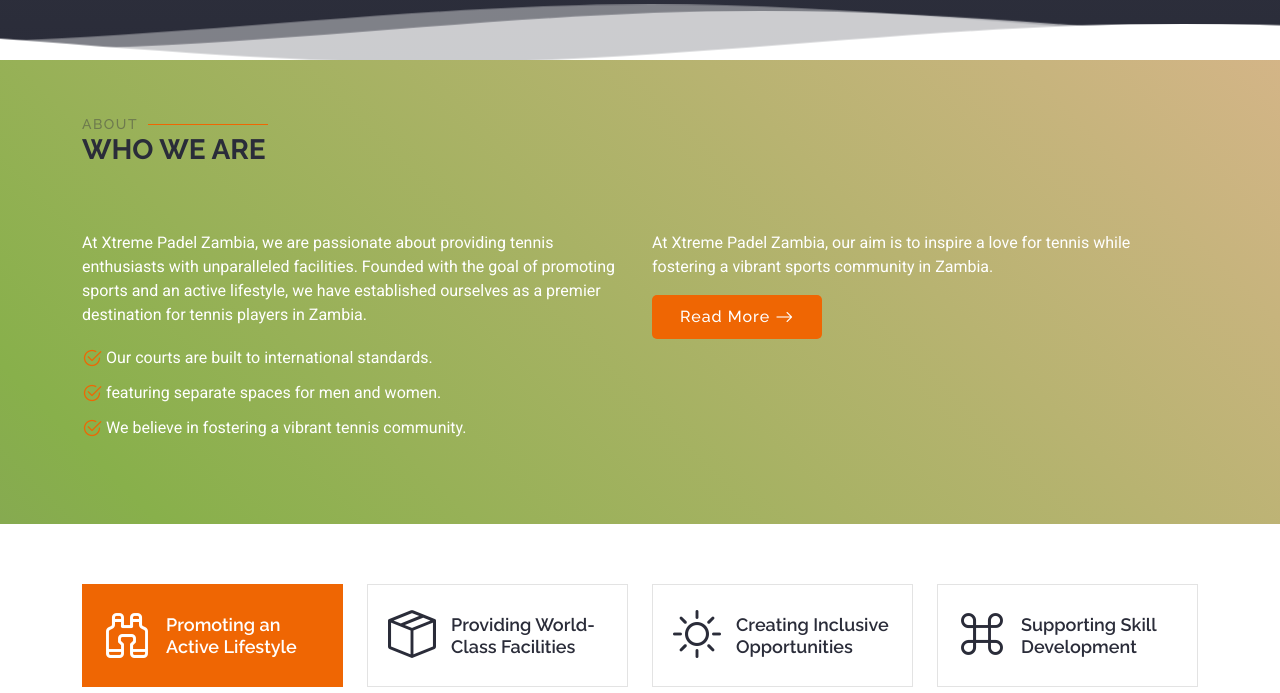
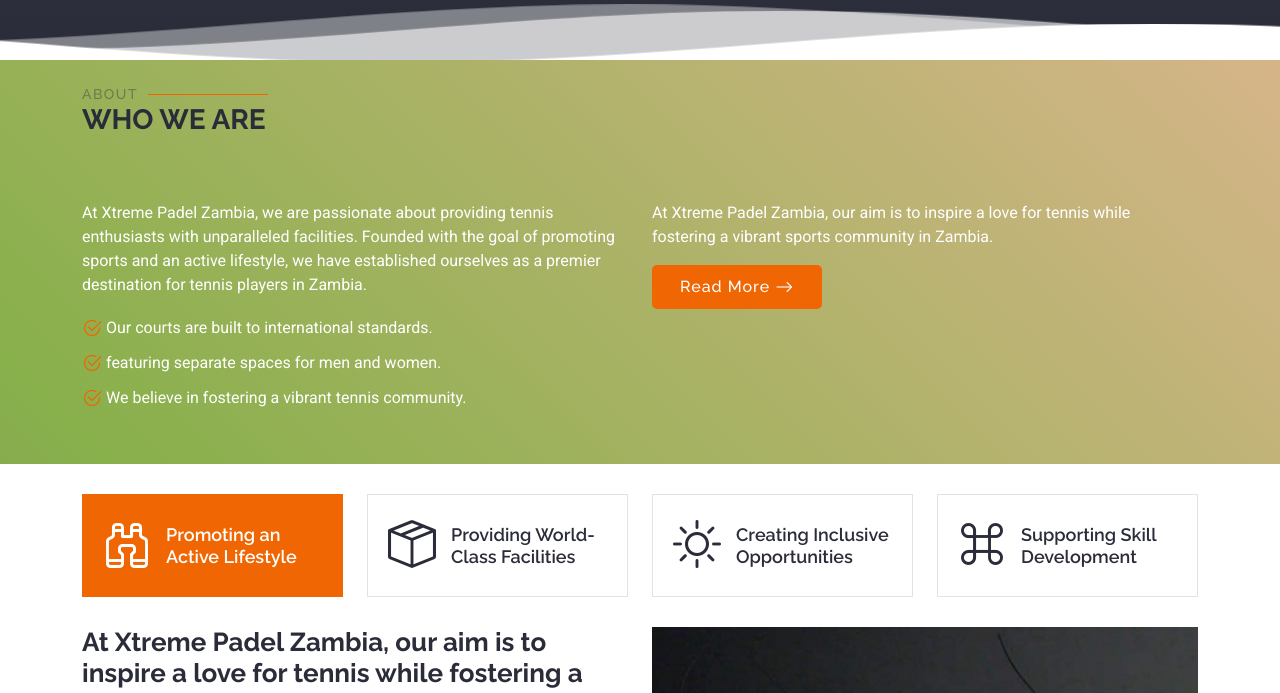
Before and after one commit to LiteLinkErp/xm_nj_website, a website: page public/index.html in a window 1280 px wide. Shown: the part 680-1373 px from the top of the page. Drawn offline with Linux system fonts and the light colour scheme; some packages are replaced by stand-ins of ours; no server answers; a script that the page names is missing.

Commit message:
removed section padding

```diff
--- a/public/assets/css/main.css
+++ b/public/assets/css/main.css
@@ -644,7 +644,7 @@
 .section {
   color: var(--default-color);
   background-color: var(--background-color);
-  padding: 60px 0;
+  padding: 30px 0;
   scroll-margin-top: 77px;
   overflow: clip;
 }
@@ -1315,7 +1315,7 @@
   font-size: 20px;
   top: -15px;
   left: -3px;
-}
+
 
 .pricing .pricing-item h4 span {
   color: color-mix(in srgb, var(--default-color), transparent 40%);
```
